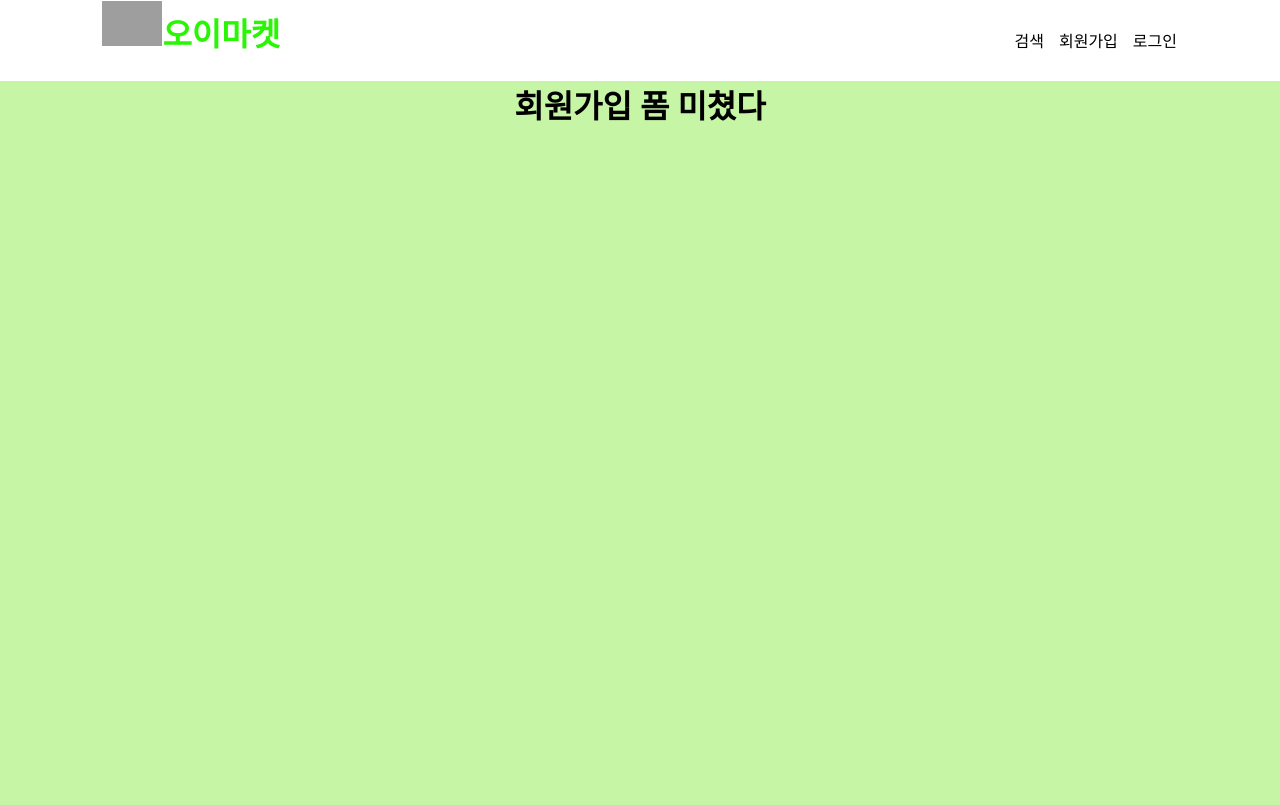
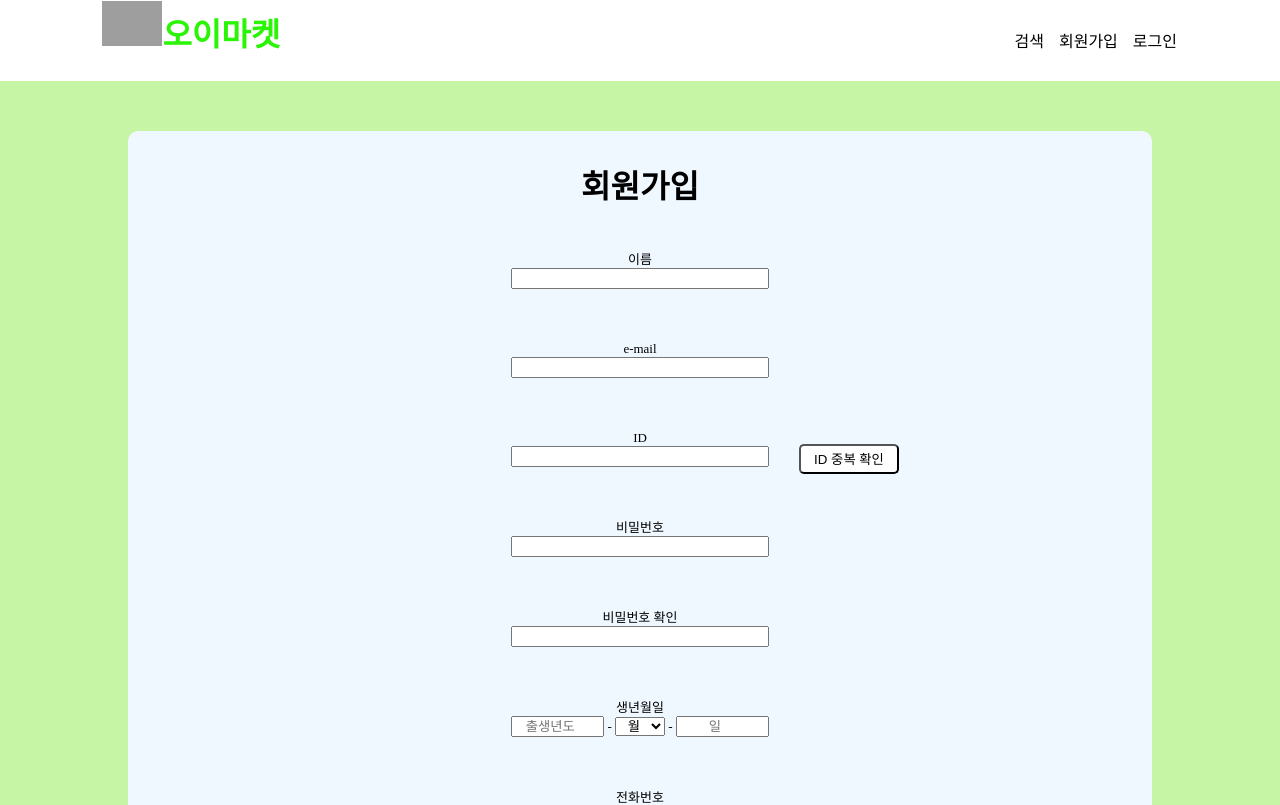
Before and after one commit to endyd9/OiMarket-client, a React (Create React App) app: page /join in a window 1280 px wide. Shown: the top 805 px of the page. Built offline with nearby package versions, Linux system fonts and the light colour scheme; grey boxes are pictures that could not be loaded.

Commit message:
로그인 폼

```diff
--- a/src/css/Join.module.css
+++ b/src/css/Join.module.css
@@ -1,3 +1,9 @@
+input,
+option {
+  width: 250px;
+  text-align: center;
+  margin-bottom: 50px;
+}
 .Join {
   position: relative;
   background-color: rgb(198, 245, 165);
@@ -6,3 +12,63 @@
   height: 1000px;
   text-align: center;
 }
+
+.joinForm {
+  position: relative;
+  width: 80%;
+  height: 850px;
+  top: 50px;
+  left: 10%;
+  background-color: aliceblue;
+  border-radius: 10px;
+}
+.title {
+  position: relative;
+  top: 30px;
+}
+
+.userInfo {
+  position: relative;
+  top: 50px;
+  text-align: center;
+}
+
+span {
+  font-size: 13px;
+}
+
+.userInfo > input {
+  position: relative;
+  width: 200px;
+  left: 40%;
+}
+
+.idChk {
+  position: absolute;
+  margin-left: 30px;
+  top: 195px;
+  width: 100px;
+  height: 30px;
+  background-color: white;
+  cursor: pointer;
+  border-radius: 5px;
+}
+.idChk:hover {
+  color: rgb(90, 202, 9);
+}
+
+.birth > input {
+  width: 85px;
+}
+
+.joinBtn {
+  background-color: white;
+  width: 250px;
+  height: 50px;
+  font-size: 20px;
+  border-radius: 8px;
+  cursor: pointer;
+}
+.joinBtn:hover {
+  color: rgb(90, 202, 9);
+}
--- a/src/routes/Join.jsx
+++ b/src/routes/Join.jsx
@@ -1,9 +1,77 @@
 import styles from "../css/Join.module.css";
 
 const Join = () => {
+  //미래의 나 기능구현 하도록
+  const postUserInfo = () => {
+    console.log("이거 언제 다 구현하나");
+  };
   return (
     <div className={styles.Join}>
-      <h1>회원가입 폼 미쳤다</h1>
+      <div className={styles.joinForm}>
+        <h1 className={styles.title}>회원가입</h1>
+        <div className={styles.userInfo}>
+          <span className={styles.name}>
+            이름
+            <br />
+            <input type="name" name="name" />
+          </span>
+          <br />
+          <span className={styles.email}>
+            e-mail
+            <br />
+            <input type="email" name="email" />
+          </span>
+          <br />
+          <span className={styles.id}>
+            ID
+            <br />
+            <input type="text" name="id" />
+            <button className={styles.idChk}>ID 중복 확인</button>
+          </span>
+          <br />
+          <span className={styles.pwd}>
+            비밀번호 <br />
+            <input type="password" name="password" />
+            <br />
+            비밀번호 확인
+            <br />
+            <input type="password" name="pwdCheck" />
+          </span>
+          <br />
+          <span className={styles.birth}>
+            생년월일
+            <br />
+            <input type="number" name="year" placeholder="출생년도" /> -{" "}
+            <select name="month">
+              <option defaultValue="true">월</option>
+              <option value="">1월</option>
+              <option value="">2월</option>
+              <option value="">3월</option>
+              <option value="">4월</option>
+              <option value="">5월</option>
+              <option value="">6월</option>
+              <option value="">7월</option>
+              <option value="">8월</option>
+              <option value="">9월</option>
+              <option value="">10월</option>
+              <option value="">11월</option>
+              <option value="">12월</option>
+            </select>{" "}
+            - <input type="number" placeholder="일" />
+          </span>
+          <br />
+          <span className={styles.tel}>
+            <label htmlFor="tel">
+              전화번호
+              <br />
+              <input type="tel" name="tel" />
+            </label>
+          </span>
+        </div>
+        <br />
+        <br />
+        <button className={styles.joinBtn}>회원가입</button>
+      </div>
     </div>
   );
 };
```
